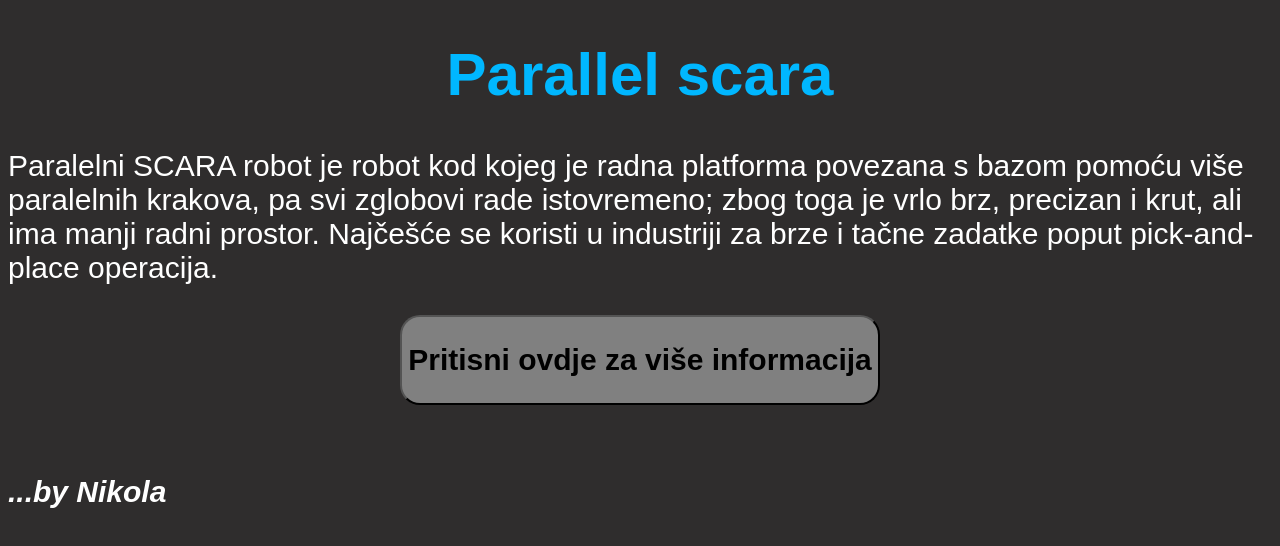
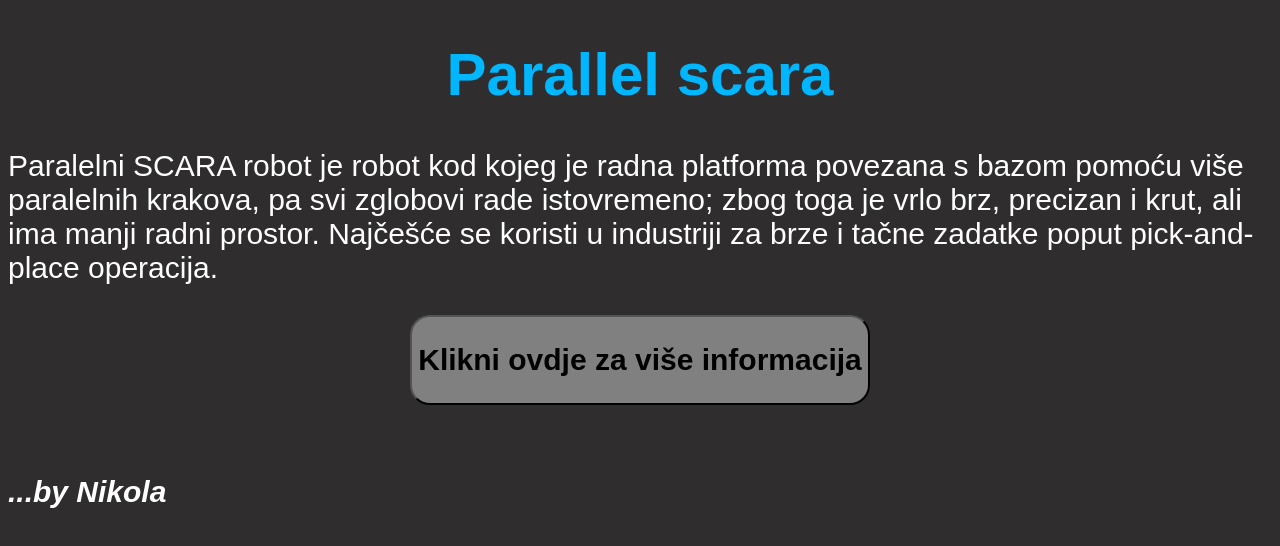
Before and after one commit to DzoniSkupnjak/dzoniskupnjak.github.io, a plain HTML site: page index.html in a window 1280 px wide. Drawn offline with Linux system fonts and the light colour scheme.

Commit message:
Fix HTML structure and update button text

```diff
--- a/index.html
+++ b/index.html
@@ -18,7 +18,7 @@
         </p>
 
         <button>
-            <h2>Pritisni ovdje za više informacija</h2>
+            <h2>Klikni ovdje za više informacija</h2>
         </button>
 
         <h6><i>...by Nikola</i></h6>
```
